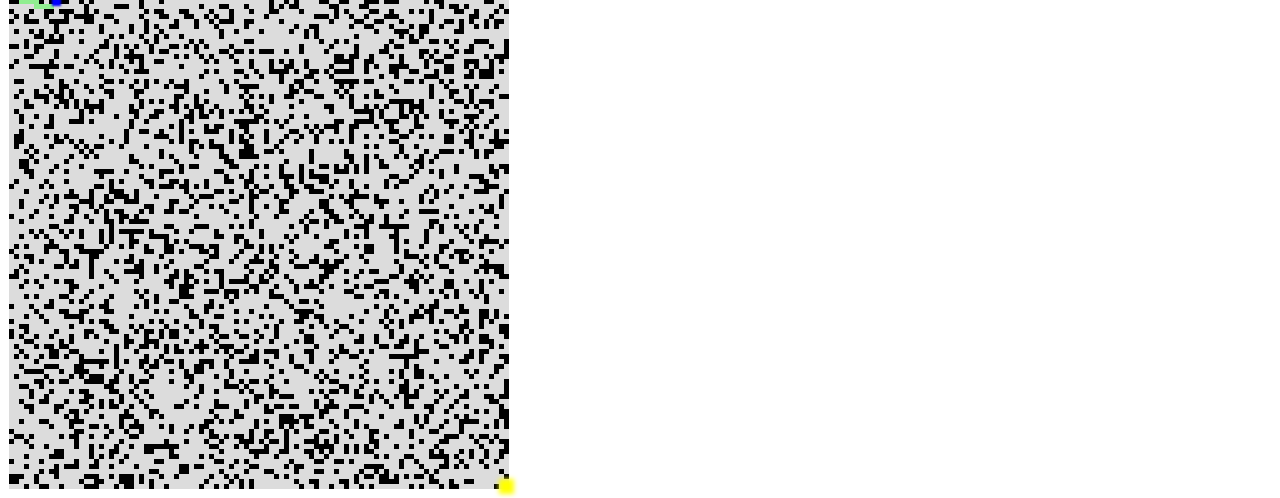
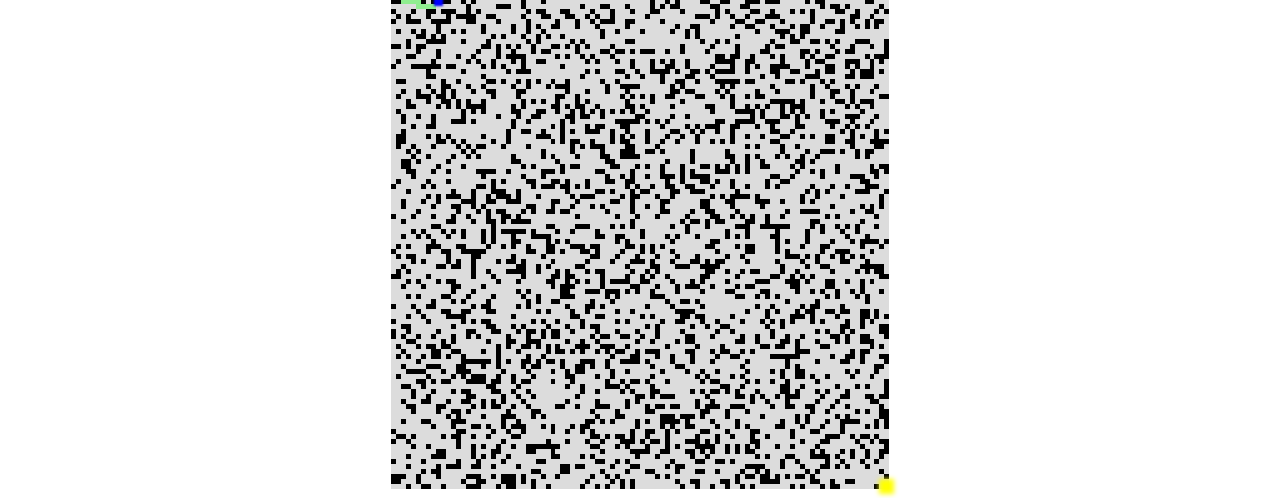
Before and after one commit to syniepolskyi/maze-runner, a plain HTML site: page index.html in a window 1280 px wide. Shown: the part 972-1470 px from the top of the page. Drawn offline with Linux system fonts and the light colour scheme.

Commit message:
Update index.html

```diff
--- a/index.html
+++ b/index.html
@@ -11,7 +11,7 @@
     <div class="centered">
         <img src="https://user-images.githubusercontent.com/101953791/221519376-1b9691b5-aada-4881-bc81-7d0111d1bb84.jpeg" width="1200" />
     </div>
-    <div class="centered">
+    <div class="centered canva-wrapper">
         <div class="canva"></div>
     </div>
     <script src="data.js"></script>
```
